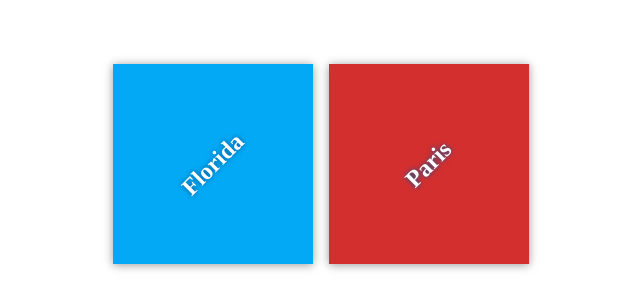
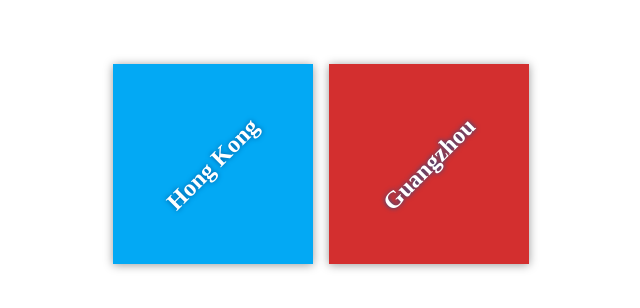
Before and after one commit to tsangwai2009/my-travel-plans, a plain HTML site: page index.html in a window 1280 px wide. Shown: the part 236-544 px from the top of the page, without its empty margins (319-959 px from the left). Drawn offline with Linux system fonts and the light colour scheme.

Commit message:
Edit starting and destination

```diff
--- a/index.html
+++ b/index.html
@@ -11,11 +11,11 @@
     <div class="container">
         <div class="destination-container">
             <div class="destination" id="florida">
-                <h2>Florida</h2>
+                <h2>Hong Kong</h2>
             </div>
 
             <div class="destination" id="paris">
-                <h2>Paris</h2>
+                <h2>Guangzhou</h2>
             </div>
         </div>
     </div>
```
